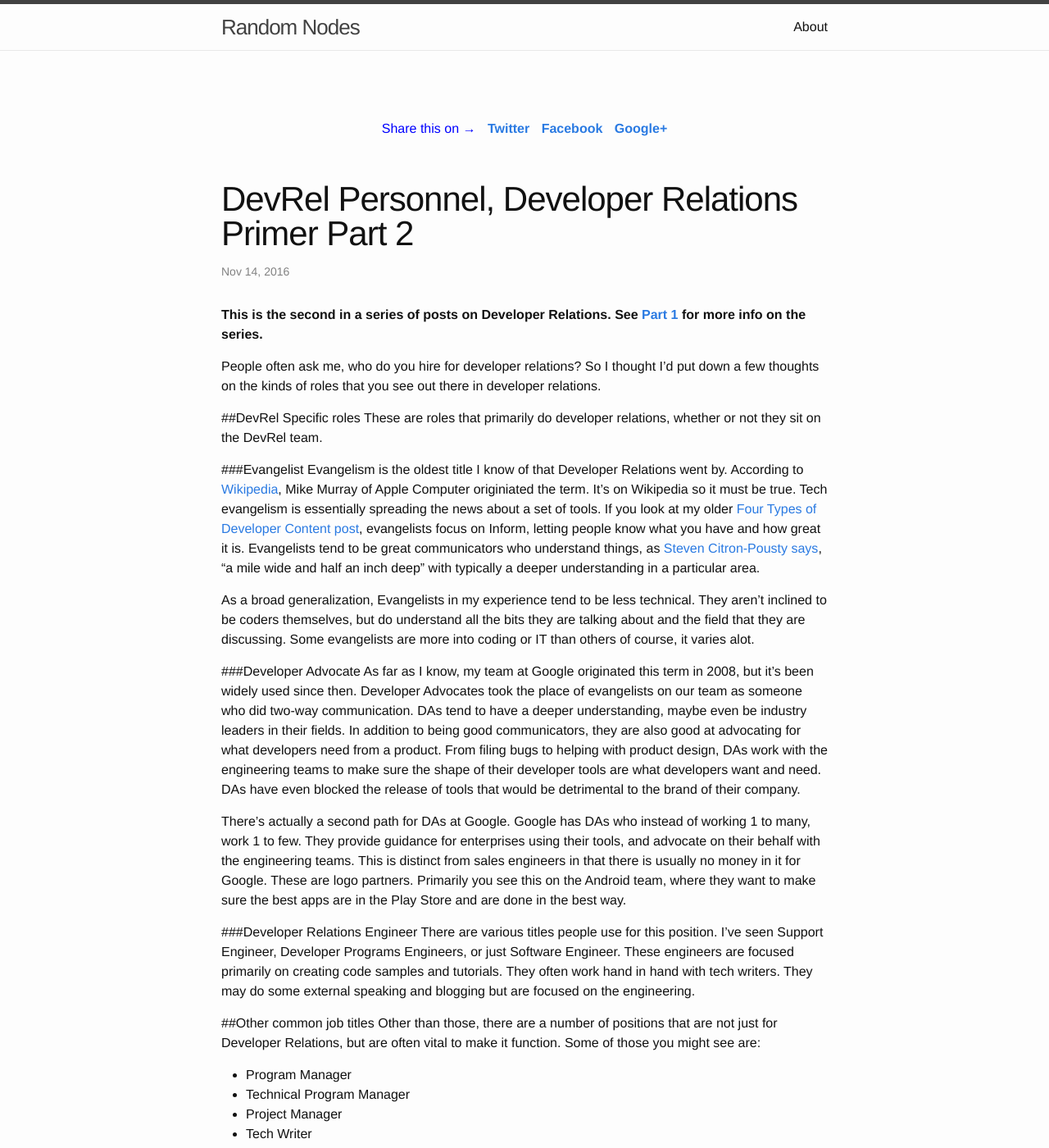
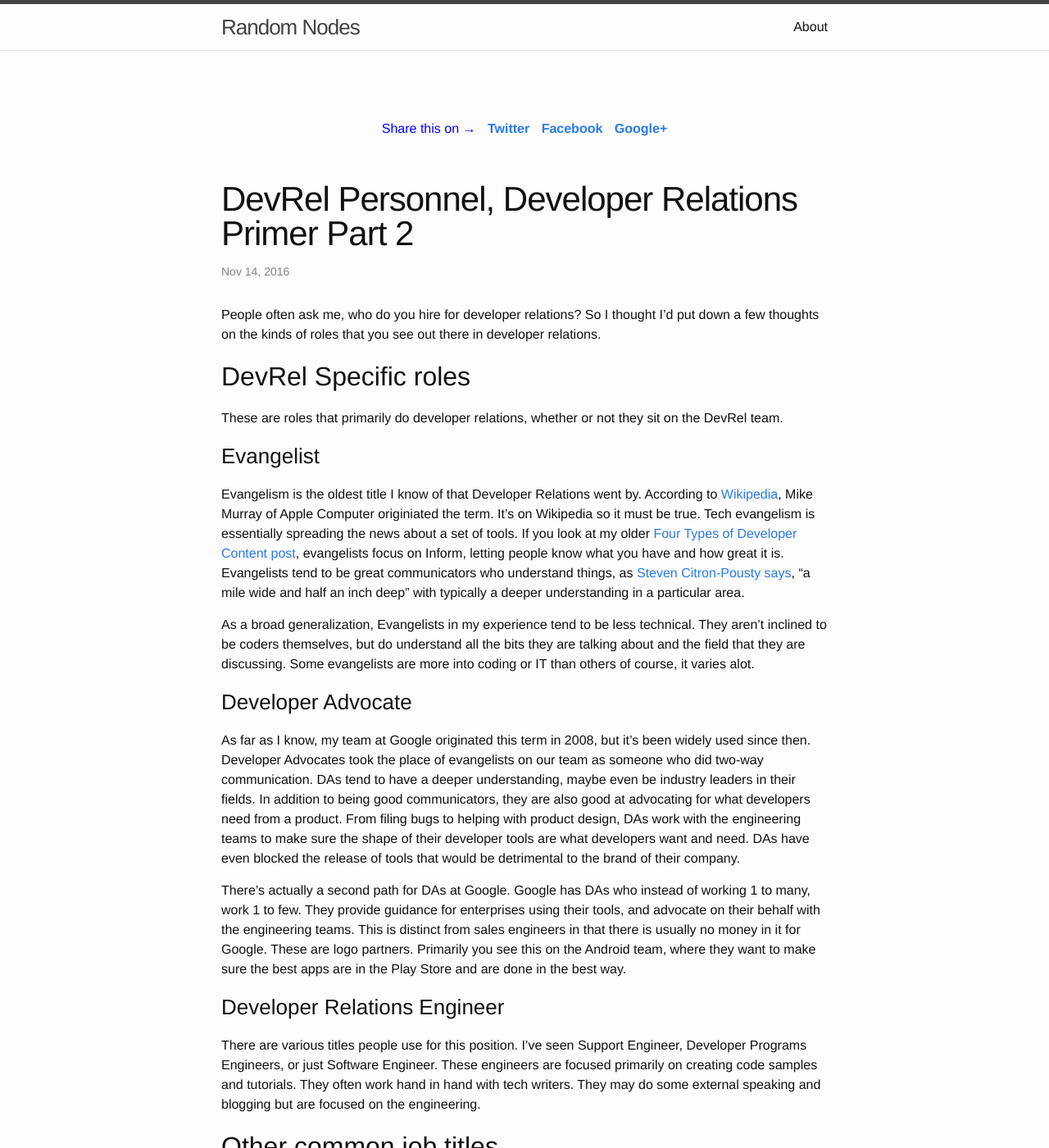
Before and after one commit to ManoMarks/ManoMarks.github.io, a Jekyll site: the page built from _posts/2016-11-14-devrel-primer-2.md, in a window 1280 px wide and 1400 px high. Shown: the whole window at 82% size. Built offline with Jekyll 4.4.1, drawn with Linux system fonts in a browser that asks for light colours; comment, search, counter and statistics services are not loaded; some of the changed text lies outside the part shown.

Commit message:
Adding spaces after hashes

```diff
--- a/_posts/2016-11-14-devrel-primer-2.md
+++ b/_posts/2016-11-14-devrel-primer-2.md
@@ -7,27 +7,25 @@ published: true
 comments: true
 ---
 
-**This is the second in a series of posts on Developer Relations. See [Part 1](2016-11-08-devrel-primer-1.md) for more info on the series.**
-
 People often ask me, who do you hire for developer relations? So I thought I'd put down a few thoughts on the kinds of roles that you see out there in developer relations.
 
-##DevRel Specific roles
+## DevRel Specific roles
 These are roles that primarily do developer relations, whether or not they sit on the DevRel team.
 
-###Evangelist
+### Evangelist
 Evangelism is the oldest title I know of that Developer Relations went by. According to [Wikipedia](https://en.wikipedia.org/wiki/Technology_evangelist),  Mike Murray of Apple Computer originiated the term. It's on Wikipedia so it must be true. Tech evangelism is essentially spreading the news about a set of tools. If you look at my older [Four Types of Developer Content post](http://manomarks.net/devrel/2016/01/08/four-types-developer-content.html), evangelists focus on Inform, letting people know what you have and how great it is. Evangelists tend to be great communicators who understand things, as [Steven Citron-Pousty says](https://www.youtube.com/watch?v=qeAJWrBVLeI), "a mile wide and half an inch deep" with typically a deeper understanding in a particular area.
 
 As a broad generalization, Evangelists in my experience tend to be less technical. They aren't inclined to be coders themselves, but do understand all the bits they are talking about and the field that they are discussing. Some evangelists are more into coding or IT than others of course, it varies alot.
 
-###Developer Advocate
+### Developer Advocate
 As far as I know, my team at Google originated this term in 2008, but it's been widely used since then. Developer Advocates took the place of evangelists on our team as someone who did two-way communication. DAs tend to have a deeper understanding, maybe even be industry leaders in their fields. In addition to being good communicators, they are also good at advocating for what developers need from a product. From filing bugs to helping with product design, DAs work with the engineering teams to make sure the shape of their developer tools are what developers want and need. DAs have even blocked the release of tools that would be detrimental to the brand of their company.
 
 There's actually a second path for DAs at Google. Google has DAs who instead of working 1 to many, work 1 to few. They provide guidance for enterprises using their tools, and advocate on their behalf with the engineering teams. This is distinct from sales engineers in that there is usually no money in it for Google. These are logo partners. Primarily you see this on the Android team, where they want to make sure the best apps are in the Play Store and are done in the best way.
 
-###Developer Relations Engineer
+### Developer Relations Engineer
 There are various titles people use for this position. I've seen Support Engineer, Developer Programs Engineers, or just Software Engineer. These engineers are focused primarily on creating code samples and tutorials. They often work hand in hand with tech writers. They may do some external speaking and blogging but are focused on the engineering.
 
-##Other common job titles
+## Other common job titles
 Other than those, there are a number of positions that are not just for Developer Relations, but are often vital to make it function. Some of those you might see are:
 * Program Manager
 * Technical Program Manager
```
